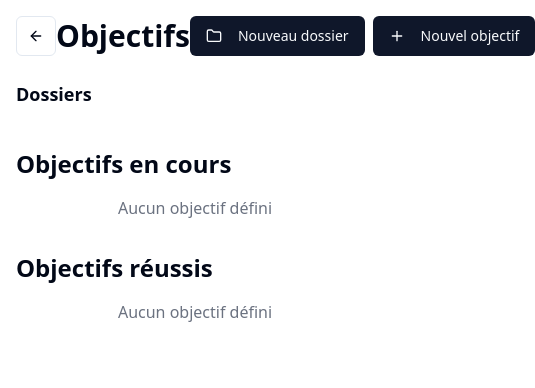
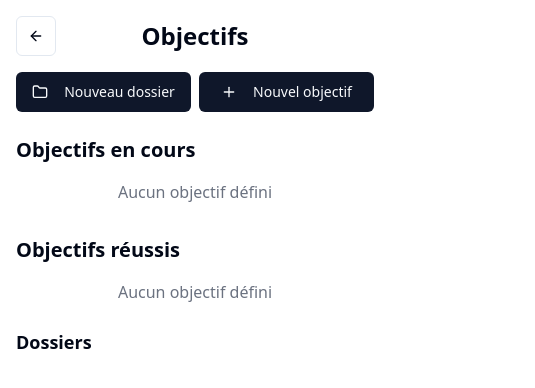
Before and after one commit to Brice008/runbetter-together, a React (Vite) app: page /goals in a window 390 px wide. Shown: the top 388 px of the page, 535 px wide, since content can reach past the window. Built offline with nearby package versions, Linux system fonts and the light colour scheme.

Commit message:
Improve Goals Page Layout
Centered the title and reorganized the interface for better ergonomics on the Goals page.
[skip gpt_engineer]

```diff
--- /dev/null
+++ b/src/components/goals/GoalsHeader.tsx
@@ -0,0 +1,48 @@
+import { Button } from "@/components/ui/button";
+import { Folder, Plus } from "lucide-react";
+import BackButton from "@/components/BackButton";
+
+interface GoalsHeaderProps {
+  onAddGoal: () => void;
+  onAddFolder: () => void;
+}
+
+const GoalsHeader = ({ onAddGoal, onAddFolder }: GoalsHeaderProps) => {
+  return (
+    <div className="space-y-4 md:space-y-0">
+      <div className="flex items-center justify-between md:hidden">
+        <BackButton />
+        <h1 className="text-2xl font-bold">Objectifs</h1>
+        <div className="w-10" /> {/* Spacer pour centrer le titre */}
+      </div>
+
+      <div className="hidden md:flex md:items-center md:justify-between">
+        <BackButton />
+        <h1 className="text-3xl font-bold">Objectifs</h1>
+        <div className="flex gap-2">
+          <Button onClick={onAddFolder}>
+            <Folder className="h-4 w-4 mr-2" />
+            Nouveau dossier
+          </Button>
+          <Button onClick={onAddGoal}>
+            <Plus className="h-4 w-4 mr-2" />
+            Nouvel objectif
+          </Button>
+        </div>
+      </div>
+
+      <div className="flex gap-2 md:hidden">
+        <Button className="flex-1" onClick={onAddFolder}>
+          <Folder className="h-4 w-4 mr-2" />
+          Nouveau dossier
+        </Button>
+        <Button className="flex-1" onClick={onAddGoal}>
+          <Plus className="h-4 w-4 mr-2" />
+          Nouvel objectif
+        </Button>
+      </div>
+    </div>
+  );
+};
+
+export default GoalsHeader;
--- a/src/pages/Goals.tsx
+++ b/src/pages/Goals.tsx
@@ -1,11 +1,9 @@
 import { useState, useEffect } from "react";
 import { v4 as uuidv4 } from "uuid";
-import { Button } from "@/components/ui/button";
 import { useToast } from "@/hooks/use-toast";
 import AddGoalDialog from "@/components/AddGoalDialog";
 import GoalsList from "@/components/GoalsList";
 import { Goal, GoalFolder } from "@/types/goals";
-import BackButton from "@/components/BackButton";
 import {
   AlertDialog,
   AlertDialogAction,
@@ -18,7 +16,7 @@ import {
 } from "@/components/ui/alert-dialog";
 import FoldersList from "@/components/goals/FoldersList";
 import AddFolderDialog from "@/components/goals/AddFolderDialog";
-import { Folder, Plus } from "lucide-react";
+import GoalsHeader from "@/components/goals/GoalsHeader";
 
 const GOALS_STORAGE_KEY = "running-tracker-goals";
 const FOLDERS_STORAGE_KEY = "running-tracker-folders";
@@ -179,23 +177,13 @@ const Goals = () => {
 
   return (
     <div className="container mx-auto p-4 space-y-6">
-      <div className="flex items-center justify-between">
-        <BackButton />
-        <h1 className="text-3xl font-bold">Objectifs</h1>
-        <div className="flex gap-2">
-          <Button onClick={() => setIsAddFolderDialogOpen(true)}>
-            <Folder className="h-4 w-4 mr-2" />
-            Nouveau dossier
-          </Button>
-          <Button onClick={() => setIsAddDialogOpen(true)}>
-            <Plus className="h-4 w-4 mr-2" />
-            Nouvel objectif
-          </Button>
-        </div>
-      </div>
+      <GoalsHeader
+        onAddGoal={() => setIsAddDialogOpen(true)}
+        onAddFolder={() => setIsAddFolderDialogOpen(true)}
+      />
 
       <div className="grid grid-cols-1 md:grid-cols-4 gap-6">
-        <div className="space-y-4">
+        <div className="space-y-4 order-1 md:order-none">
           <h2 className="text-lg font-semibold">Dossiers</h2>
           <FoldersList
             folders={folders}
@@ -208,7 +196,7 @@ const Goals = () => {
 
         <div className="md:col-span-3 space-y-8">
           <div>
-            <h2 className="text-2xl font-semibold mb-4">Objectifs en cours</h2>
+            <h2 className="text-xl font-semibold mb-4">Objectifs en cours</h2>
             <GoalsList
               goals={activeGoals}
               onDelete={(id) => setGoalToDelete(id)}
@@ -221,7 +209,7 @@ const Goals = () => {
           </div>
 
           <div>
-            <h2 className="text-2xl font-semibold mb-4">Objectifs réussis</h2>
+            <h2 className="text-xl font-semibold mb-4">Objectifs réussis</h2>
             <GoalsList
               goals={completedGoals}
               onDelete={(id) => setGoalToDelete(id)}
```
